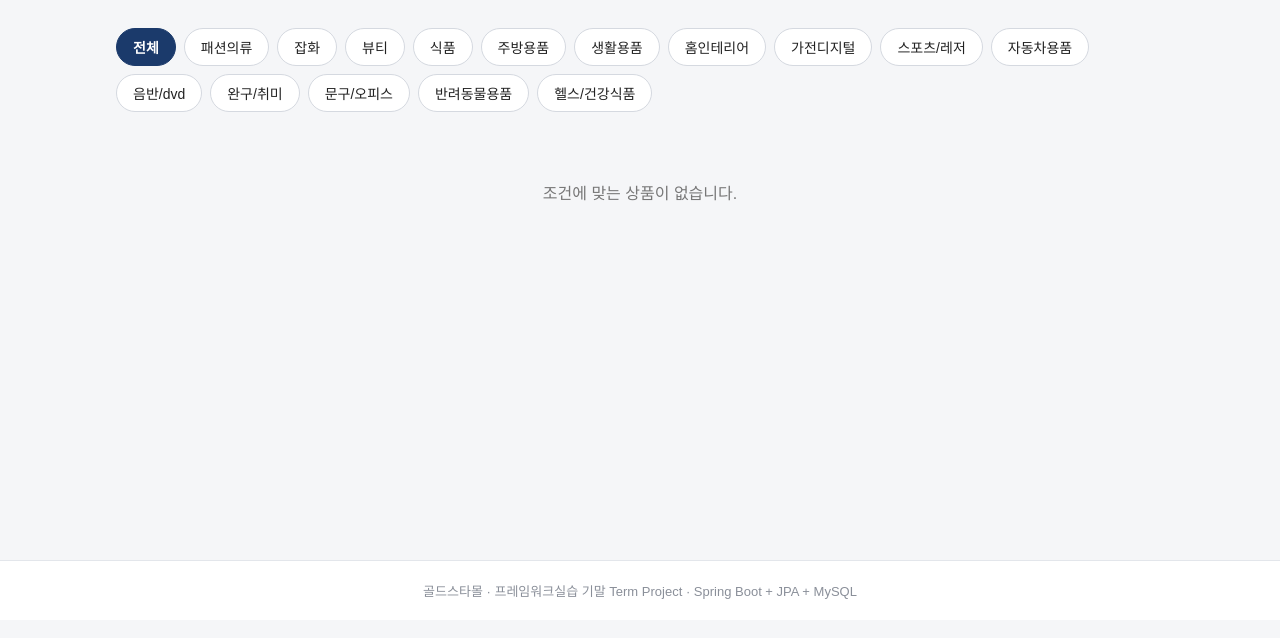
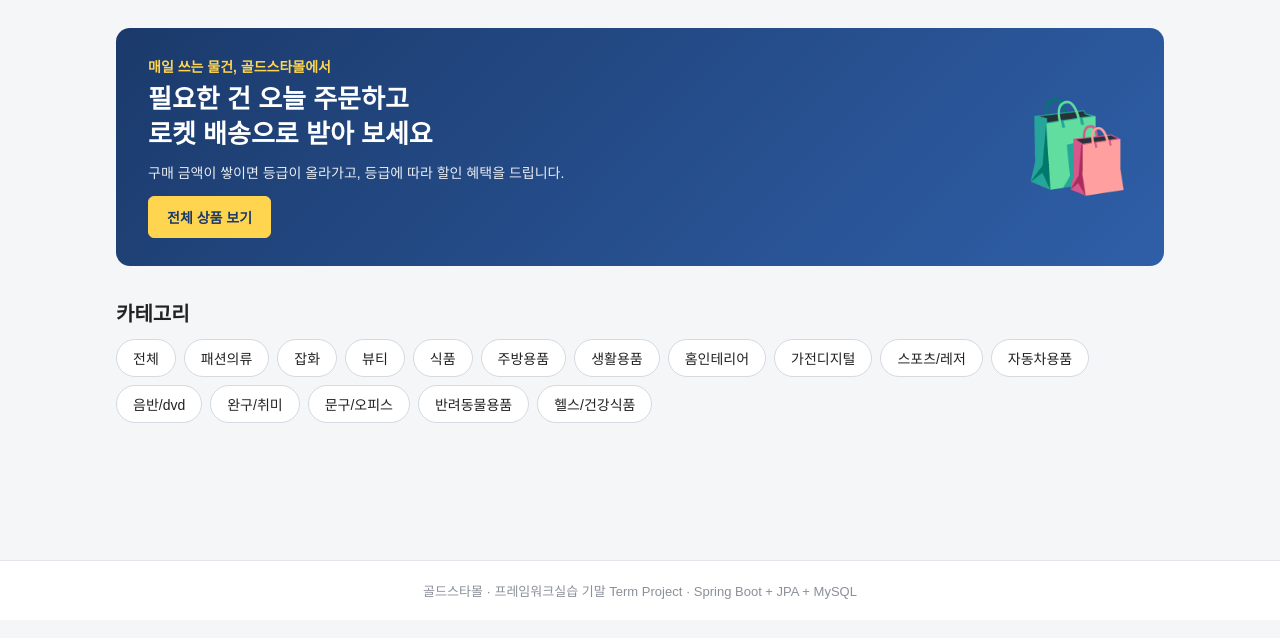
Before and after one commit to Goldstargreat/SpringFrameworkTermProject, a Spring Boot app: page / in a window 1280 px wide. Shown: the part 65-703 px from the top of the page. Run offline with Spring Boot 4, Linux system fonts and the light colour scheme; data that the repository does not hold is empty.

Commit message:
홈 화면 추가 : 배너, 카테고리 바로가기, 인기 상품/로켓 배송/신상품/품절 임박 섹션
- 상품 목록은 /products 로 이동 (예전 /?category=, /?keyword= 주소는 자동으로 넘겨 줌)
- 상품 카드를 fragments/layout :: productCard 하나로 합쳐 목록/홈에서 함께 사용

Co-Authored-By: Claude Opus 5.5 <noreply@anthropic.com>

```diff
--- a/src/main/java/kr/ac/kopo/gnuyog/goldstarmall/controller/HomeController.java
+++ b/src/main/java/kr/ac/kopo/gnuyog/goldstarmall/controller/HomeController.java
@@ -19,7 +19,7 @@ import org.springframework.web.util.UriComponentsBuilder;
 
 import java.util.List;
 
-// 메인 화면(상품 목록)과 상품 상세 화면 컨트롤러
+// 홈 화면, 상품 목록 화면, 상품 상세 화면 컨트롤러
 @Controller
 public class HomeController {
 
@@ -33,13 +33,42 @@ public class HomeController {
         this.inquiryService = inquiryService;
     }
 
-    // 메인 화면 : 상품 목록
-    // 예) /                  → 전체 상품
-    //     /?category=식품    → 식품만
-    //     /?keyword=라면     → 이름에 '라면'이 들어간 상품
-    //     /?category=식품&page=2 → 식품의 2페이지 (한 페이지에 ProductService.PAGE_SIZE 개)
+    // 홈 화면 : 배너, 카테고리 바로가기, 인기 상품 / 로켓 배송 / 신상품 / 품절 임박 섹션
+    // 예전 주소(/?category=식품, /?keyword=라면)로 들어오면 상품 목록 화면으로 보낸다 (조건은 그대로)
     @GetMapping("/")
     public String home(@RequestParam(name = "category", required = false) String category,
+                       @RequestParam(name = "keyword", required = false) String keyword,
+                       @RequestParam(name = "page", required = false) String page,
+                       Model model) {
+        if (category != null || keyword != null || page != null) {
+            UriComponentsBuilder link = UriComponentsBuilder.fromPath("/products");
+            if (category != null) {
+                link.queryParam("category", category);
+            }
+            if (keyword != null) {
+                link.queryParam("keyword", keyword);
+            }
+            if (page != null) {
+                link.queryParam("page", page);
+            }
+            return "redirect:" + link.encode().build().toUriString();
+        }
+
+        model.addAttribute("categories", productService.getCategories());
+        model.addAttribute("popularProducts", productService.findPopularProducts());
+        model.addAttribute("fastDeliveryProducts", productService.findFastDeliveryProducts());
+        model.addAttribute("newProducts", productService.findNewProducts());
+        model.addAttribute("lowStockProducts", productService.findLowStockProducts());
+        return "home"; // templates/home.html
+    }
+
+    // 상품 목록 화면
+    // 예) /products                    → 전체 상품
+    //     /products?category=식품      → 식품만
+    //     /products?keyword=라면       → 이름에 '라면'이 들어간 상품
+    //     /products?category=식품&page=2 → 식품의 2페이지 (한 페이지에 ProductService.PAGE_SIZE 개)
+    @GetMapping("/products")
+    public String list(@RequestParam(name = "category", required = false) String category,
                        @RequestParam(name = "keyword", required = false) String keyword,
                        @RequestParam(name = "page", required = false) String page,
                        Model model) {
@@ -64,8 +93,8 @@ public class HomeController {
         startPage = Math.max(1, endPage - 4);
 
         // 페이지 버튼 링크의 앞부분 : 값이 있는 조건(카테고리, 검색어)만 붙인다
-        // 예) "/?category=식품&page=" 뒤에 페이지 번호만 이어 붙이면 된다 (한글은 %EC%8B%9D... 처럼 인코딩)
-        UriComponentsBuilder link = UriComponentsBuilder.fromPath("/");
+        // 예) "/products?category=식품&page=" 뒤에 페이지 번호만 이어 붙이면 된다 (한글은 %EC%8B%9D... 처럼 인코딩)
+        UriComponentsBuilder link = UriComponentsBuilder.fromPath("/products");
         if (keyword != null && !keyword.trim().isEmpty()) {
             link.queryParam("keyword", keyword.trim());
         } else if (category != null && !category.trim().isEmpty()) {
--- a/src/main/java/kr/ac/kopo/gnuyog/goldstarmall/repository/ProductRepository.java
+++ b/src/main/java/kr/ac/kopo/gnuyog/goldstarmall/repository/ProductRepository.java
@@ -23,4 +23,8 @@ public interface ProductRepository extends JpaRepository<Product, Long> {
     Page<Product> findByCategory(String category, Pageable pageable);
 
     Page<Product> findByNameContaining(String keyword, Pageable pageable);
+
+    // ===== 홈 화면 =====
+    // 최근에 등록한 상품 8개 (신상품) → select * from products order by id desc limit 8
+    List<Product> findTop8ByOrderByIdDesc();
 }
--- a/src/main/resources/static/css/style.css
+++ b/src/main/resources/static/css/style.css
@@ -259,6 +259,88 @@ h2 {
 }
 
 /* ----- 상품 카드 ----- */
+/* ----- 홈 화면 : 배너, 섹션 ----- */
+.home-banner {
+    display: flex;
+    align-items: center;
+    justify-content: space-between;
+    gap: 16px;
+    margin-top: 20px;
+    padding: 28px 32px;
+    border-radius: 14px;
+    background: linear-gradient(135deg, #1b3a6b, #2f5fa8);
+    color: #fff;
+}
+
+.home-banner h1 {
+    margin: 6px 0 10px;
+    font-size: 26px;
+    line-height: 1.35;
+}
+
+.home-banner p {
+    margin: 0 0 14px;
+    font-size: 14px;
+    opacity: 0.9;
+}
+
+.home-banner .home-banner-sub {
+    margin: 0;
+    font-weight: bold;
+    color: #ffd54f;
+    opacity: 1;
+}
+
+.home-banner .btn-primary {
+    background: #ffd54f;
+    border-color: #ffd54f;
+    color: #1b3a6b;
+    font-weight: bold;
+}
+
+.home-banner-icon {
+    font-size: 88px;
+    line-height: 1;
+}
+
+.home-section {
+    margin-top: 32px;
+}
+
+.home-section h2 {
+    margin: 0 0 12px;
+    font-size: 20px;
+}
+
+.home-section .category-bar {
+    margin: 0;
+}
+
+.home-section-head {
+    display: flex;
+    align-items: baseline;
+    justify-content: space-between;
+}
+
+.home-section-head a {
+    font-size: 14px;
+    color: #1b3a6b;
+}
+
+@media (max-width: 600px) {
+    .home-banner {
+        padding: 20px;
+    }
+
+    .home-banner h1 {
+        font-size: 20px;
+    }
+
+    .home-banner-icon {
+        display: none;
+    }
+}
+
 .product-grid {
     display: grid;
     grid-template-columns: repeat(auto-fill, minmax(200px, 1fr));
--- a/src/main/resources/templates/fragments/layout.html
+++ b/src/main/resources/templates/fragments/layout.html
@@ -9,7 +9,7 @@
         <a class="logo" th:href="@{/}">⭐ 골드스타몰</a>
 
         <!-- 상품 검색 -->
-        <form class="search-form" th:action="@{/}" method="get">
+        <form class="search-form" th:action="@{/products}" method="get">
             <input type="text" name="keyword" placeholder="찾고 싶은 상품을 검색해 보세요">
             <button type="submit">검색</button>
         </form>
@@ -55,6 +55,27 @@
     </div>
 </header>
 
+<!-- 상품 카드 조각 : 상품 목록 화면과 홈 화면에서 함께 쓴다 -->
+<!-- 사용법 : th:replace="~{fragments/layout :: productCard(${p})}" -->
+<a th:fragment="productCard(p)" class="product-card" th:href="@{/products/{id}(id=${p.id})}">
+    <!-- static/images/products/상품번호.jpg 파일이 있으면 사진을, 없으면 이모지를 보여 준다 -->
+    <div class="product-icon">
+        <img th:src="@{/images/products/{id}.jpg(id=${p.id})}" th:alt="${p.name}" data-remove-on-error>
+        <span th:text="${p.icon}">📦</span>
+    </div>
+    <div class="product-category" th:text="${p.category}">카테고리</div>
+    <div class="product-name" th:text="${p.name}">상품명</div>
+    <div class="product-price">
+        <b th:text="${#numbers.formatInteger(p.price, 1, 'COMMA')}">10,000</b>원
+    </div>
+    <div class="badge badge-soldout" th:if="${p.stock == 0}">품절</div>
+    <!-- 1 ~ 2개 남았을 때만 남은 개수를 보여 준다 (Product.LOW_STOCK_LIMIT) -->
+    <div class="badge badge-few" th:if="${p.lowStock}"
+         th:text="'품절 임박 ' + ${p.stock} + '개 남음'">품절 임박</div>
+    <!-- 로켓 배송 : 관리자가 상품관리에서 켠 상품만 (품절이면 붙이지 않는다) -->
+    <div class="badge badge-rocket" th:if="${p.showFastDelivery}">로켓 배송</div>
+</a>
+
 <!-- 성공/오류 메시지를 보여 주는 조각 -->
 <div th:fragment="messages">
     <div class="alert alert-success" th:if="${message != null}" th:text="${message}">성공 메시지</div>
--- /dev/null
+++ b/src/main/resources/templates/home.html
@@ -0,0 +1,82 @@
+<!DOCTYPE html>
+<html lang="ko" xmlns:th="http://www.thymeleaf.org">
+<head>
+    <meta charset="UTF-8">
+    <meta name="viewport" content="width=device-width, initial-scale=1">
+    <title>골드스타몰</title>
+    <link rel="stylesheet" th:href="@{/css/style.css}">
+</head>
+<body>
+<header th:replace="~{fragments/layout :: header}"></header>
+
+<main class="container">
+    <div th:replace="~{fragments/layout :: messages}"></div>
+
+    <!-- 배너 -->
+    <section class="home-banner">
+        <div>
+            <p class="home-banner-sub">매일 쓰는 물건, 골드스타몰에서</p>
+            <h1>필요한 건 오늘 주문하고<br>로켓 배송으로 받아 보세요</h1>
+            <!-- 등급이 있는 손님에게는 내 등급 할인율을, 나머지에게는 회원 혜택을 알려 준다 -->
+            <p th:if="${loginMemberGrade != null and loginMemberGrade.discountRate > 0}"
+               th:text="${loginMemberGrade.label} + ' 회원님은 모든 상품을 ' + ${loginMemberGrade.discountRate} + '% 할인된 가격에 구매할 수 있습니다.'">골드 회원님은 5% 할인</p>
+            <p th:unless="${loginMemberGrade != null and loginMemberGrade.discountRate > 0}">구매 금액이 쌓이면 등급이 올라가고, 등급에 따라 할인 혜택을 드립니다.</p>
+            <a class="btn btn-primary" th:href="@{/products}">전체 상품 보기</a>
+        </div>
+        <div class="home-banner-icon" aria-hidden="true">🛍️</div>
+    </section>
+
+    <!-- 카테고리 바로가기 -->
+    <section class="home-section">
+        <h2>카테고리</h2>
+        <div class="category-bar">
+            <a th:href="@{/products}">전체</a>
+            <a th:each="c : ${categories}" th:href="@{/products(category=${c})}" th:text="${c}">카테고리</a>
+        </div>
+    </section>
+
+    <!-- 인기 상품 : 많이 팔린 순서 (팔린 상품이 없으면 섹션을 숨긴다) -->
+    <section class="home-section" th:if="${!popularProducts.isEmpty()}">
+        <div class="home-section-head">
+            <h2>🔥 인기 상품</h2>
+        </div>
+        <div class="product-grid">
+            <th:block th:each="p : ${popularProducts}"><a th:replace="~{fragments/layout :: productCard(${p})}"></a></th:block>
+        </div>
+    </section>
+
+    <!-- 로켓 배송 -->
+    <section class="home-section" th:if="${!fastDeliveryProducts.isEmpty()}">
+        <div class="home-section-head">
+            <h2>🚀 로켓 배송</h2>
+        </div>
+        <div class="product-grid">
+            <th:block th:each="p : ${fastDeliveryProducts}"><a th:replace="~{fragments/layout :: productCard(${p})}"></a></th:block>
+        </div>
+    </section>
+
+    <!-- 신상품 : 최근 등록한 상품 -->
+    <section class="home-section" th:if="${!newProducts.isEmpty()}">
+        <div class="home-section-head">
+            <h2>✨ 신상품</h2>
+            <a th:href="@{/products}">전체 상품 보기 &rsaquo;</a>
+        </div>
+        <div class="product-grid">
+            <th:block th:each="p : ${newProducts}"><a th:replace="~{fragments/layout :: productCard(${p})}"></a></th:block>
+        </div>
+    </section>
+
+    <!-- 품절 임박 : 1 ~ 2개 남은 상품 -->
+    <section class="home-section" th:if="${!lowStockProducts.isEmpty()}">
+        <div class="home-section-head">
+            <h2>⏰ 품절 임박</h2>
+        </div>
+        <div class="product-grid">
+            <th:block th:each="p : ${lowStockProducts}"><a th:replace="~{fragments/layout :: productCard(${p})}"></a></th:block>
+        </div>
+    </section>
+</main>
+
+<footer th:replace="~{fragments/layout :: footer}"></footer>
+</body>
+</html>
--- a/src/main/resources/templates/index.html
+++ b/src/main/resources/templates/index.html
@@ -3,7 +3,7 @@
 <head>
     <meta charset="UTF-8">
     <meta name="viewport" content="width=device-width, initial-scale=1">
-    <title>골드스타몰</title>
+    <title>상품 목록 - 골드스타몰</title>
     <link rel="stylesheet" th:href="@{/css/style.css}">
 </head>
 <body>
@@ -14,10 +14,10 @@
 
     <!-- 카테고리 메뉴 -->
     <div class="category-bar">
-        <a th:href="@{/}" th:classappend="${selectedCategory == null and keyword == null} ? 'active'">전체</a>
+        <a th:href="@{/products}" th:classappend="${selectedCategory == null and keyword == null} ? 'active'">전체</a>
         <!-- categories 목록을 하나씩 꺼내 c 에 담으며 반복한다 -->
         <a th:each="c : ${categories}"
-           th:href="@{/(category=${c})}"
+           th:href="@{/products(category=${c})}"
            th:text="${c}"
            th:classappend="${c == selectedCategory} ? 'active'">카테고리</a>
     </div>
@@ -28,30 +28,13 @@
 
     <p class="empty" th:if="${products.isEmpty()}">조건에 맞는 상품이 없습니다.</p>
 
-    <!-- 상품 카드 목록 -->
+    <!-- 상품 카드 목록 (카드 모양은 fragments/layout :: productCard 하나를 홈 화면과 함께 쓴다) -->
     <div class="product-grid">
-        <a class="product-card" th:each="p : ${products}" th:href="@{/products/{id}(id=${p.id})}">
-            <!-- static/images/products/상품번호.jpg 파일이 있으면 사진을, 없으면 이모지를 보여 준다 -->
-            <div class="product-icon">
-                <img th:src="@{/images/products/{id}.jpg(id=${p.id})}" th:alt="${p.name}" data-remove-on-error>
-                <span th:text="${p.icon}">📦</span>
-            </div>
-            <div class="product-category" th:text="${p.category}">카테고리</div>
-            <div class="product-name" th:text="${p.name}">상품명</div>
-            <div class="product-price">
-                <b th:text="${#numbers.formatInteger(p.price, 1, 'COMMA')}">10,000</b>원
-            </div>
-            <div class="badge badge-soldout" th:if="${p.stock == 0}">품절</div>
-            <!-- 1 ~ 2개 남았을 때만 남은 개수를 보여 준다 (Product.LOW_STOCK_LIMIT) -->
-            <div class="badge badge-few" th:if="${p.lowStock}"
-                 th:text="'품절 임박 ' + ${p.stock} + '개 남음'">품절 임박</div>
-            <!-- 로켓 배송 : 관리자가 상품관리에서 켠 상품만 (품절이면 붙이지 않는다) -->
-            <div class="badge badge-rocket" th:if="${p.showFastDelivery}">로켓 배송</div>
-        </a>
+        <th:block th:each="p : ${products}"><a th:replace="~{fragments/layout :: productCard(${p})}"></a></th:block>
     </div>
 
     <!-- 페이지 나누기 : 페이지가 2개 이상일 때만 보여 준다 -->
-    <!-- pageLinkBase : 지금 보고 있는 카테고리/검색어가 붙은 링크 앞부분 (예: /?category=식품&page=) -->
+    <!-- pageLinkBase : 지금 보고 있는 카테고리/검색어가 붙은 링크 앞부분 (예: /products?category=식품&page=) -->
     <!-- 뒤에 페이지 번호만 붙이면 되므로, 페이지를 넘겨도 조건이 유지된다 (HomeController 참고) -->
     <nav class="pagination" th:if="${totalPages > 1}">
         <a th:if="${currentPage > 1}" th:href="@{${pageLinkBase + (currentPage - 1)}}">&lsaquo; 이전</a>
--- a/src/main/resources/templates/product/detail.html
+++ b/src/main/resources/templates/product/detail.html
@@ -76,7 +76,8 @@
             <!-- 로켓 배송 : 관리자가 상품관리에서 켠 상품만 -->
             <p th:if="${product.showFastDelivery}"><span class="badge badge-rocket">로켓 배송</span></p>
 
-            <a class="back-link" th:href="@{/}">← 상품 목록으로</a>
+            <a class="back-link" th:href="@{/products(category=${product.category})}"
+               th:text="'← ' + ${product.category} + ' 상품 목록으로'">← 상품 목록으로</a>
         </div>
     </div>
 
```
Also changed, not shown: src/main/java/kr/ac/kopo/gnuyog/goldstarmall/service/ProductService.java (+51 -0 lines).
